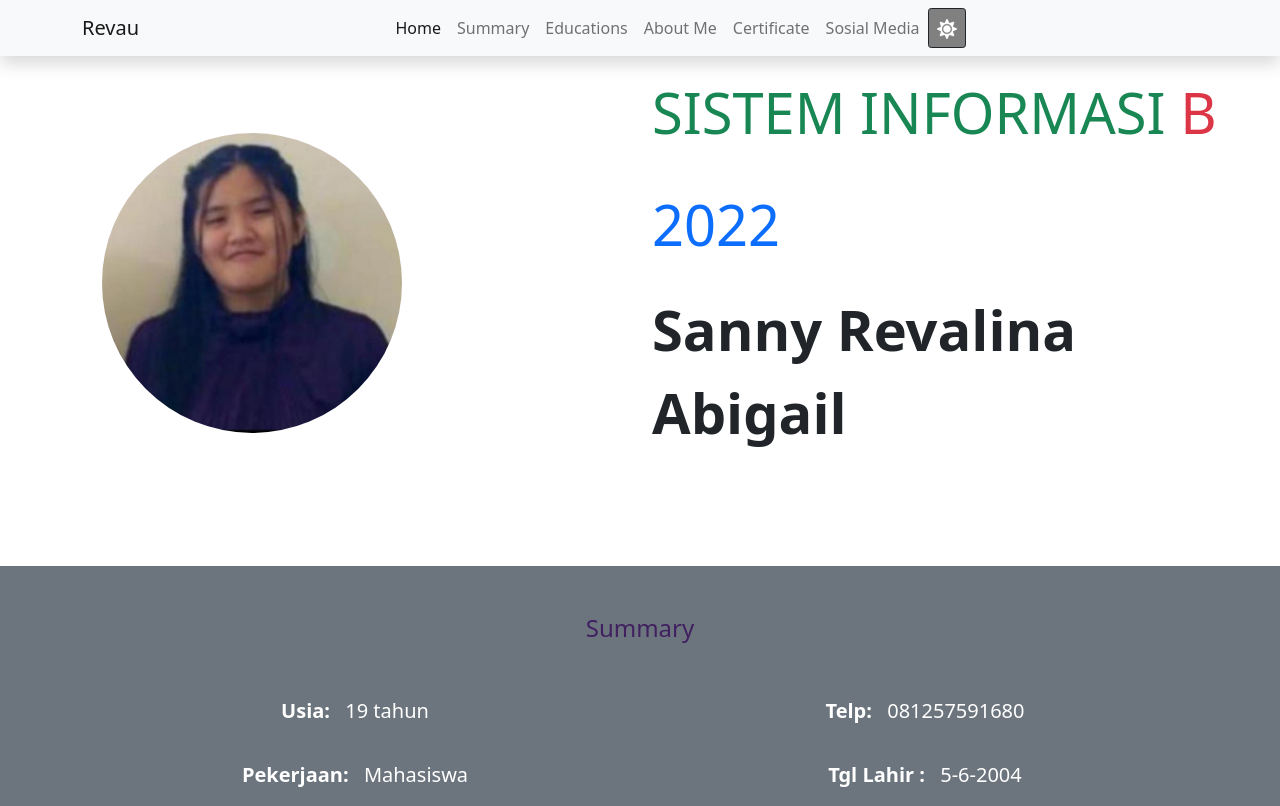
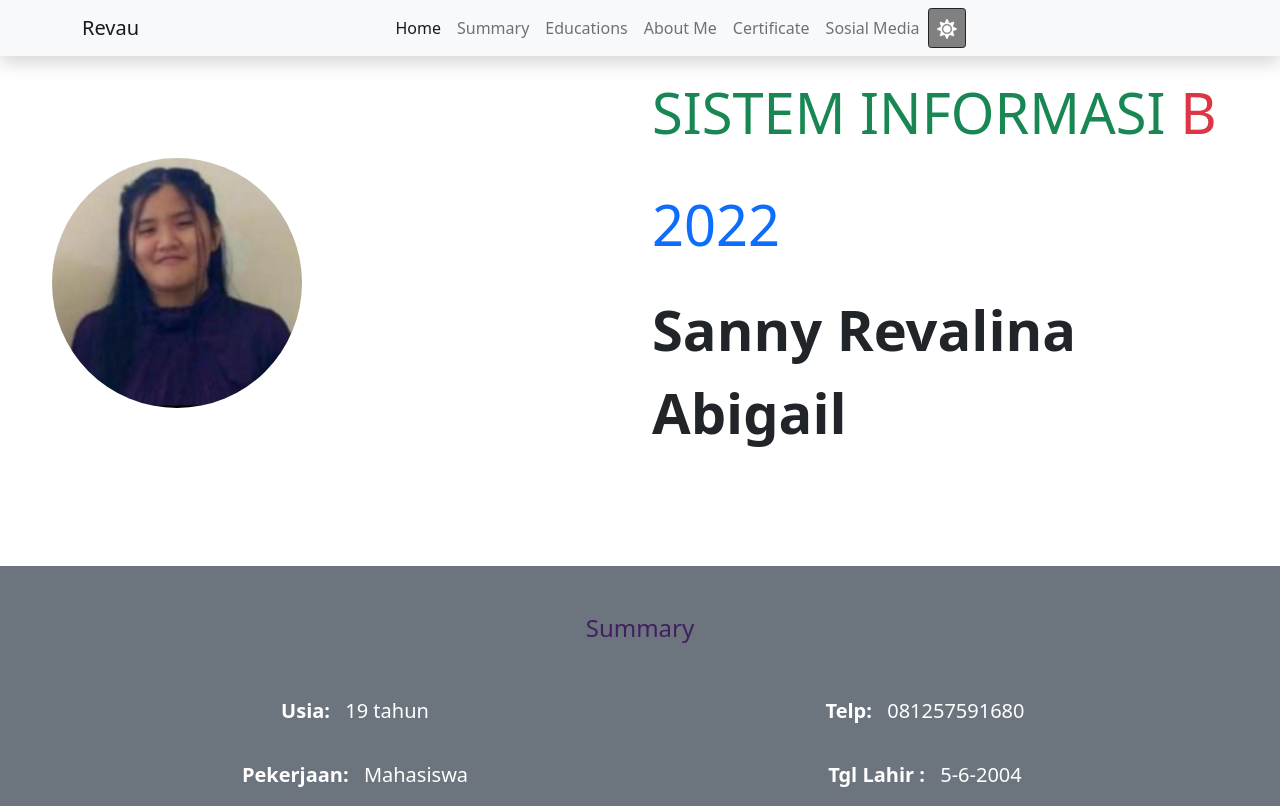
Before and after one commit to revalina33/WEB2, a plain HTML site: page index.html in a window 1280 px wide. Shown: the top 806 px of the page. Drawn offline with nearby package versions, Linux system fonts and the light colour scheme.

Commit message:
Update index.css

```diff
--- a/index.css
+++ b/index.css
@@ -2,9 +2,9 @@
   border-radius: 50%;
   overflow: hidden;
   margin-top: 40px;
-  margin-left: 90px;
-  width: 300px;
-  height: 300px;
+  margin-left: 40px;
+  width: 250px;
+  height: 250px;
 }
 
 
```
